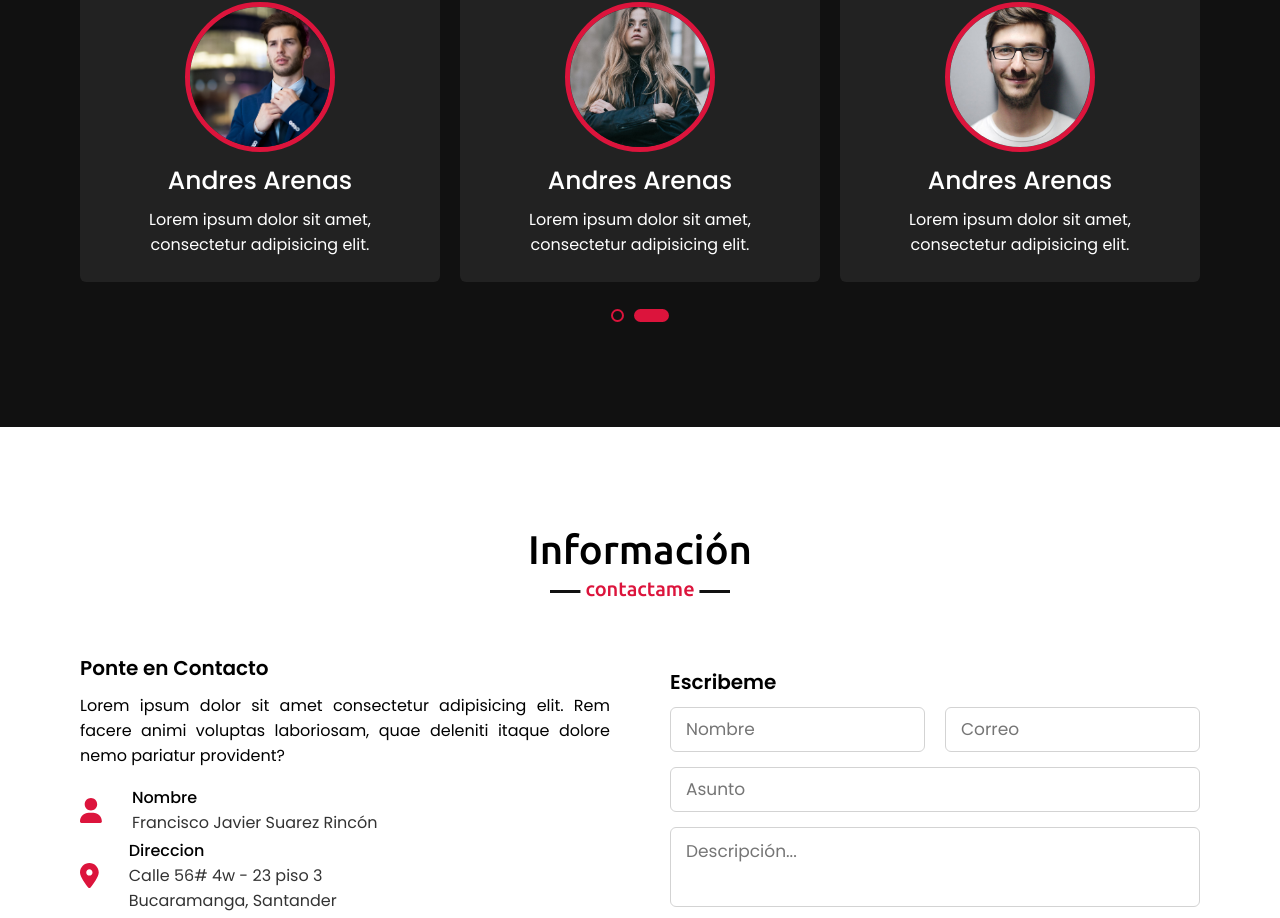
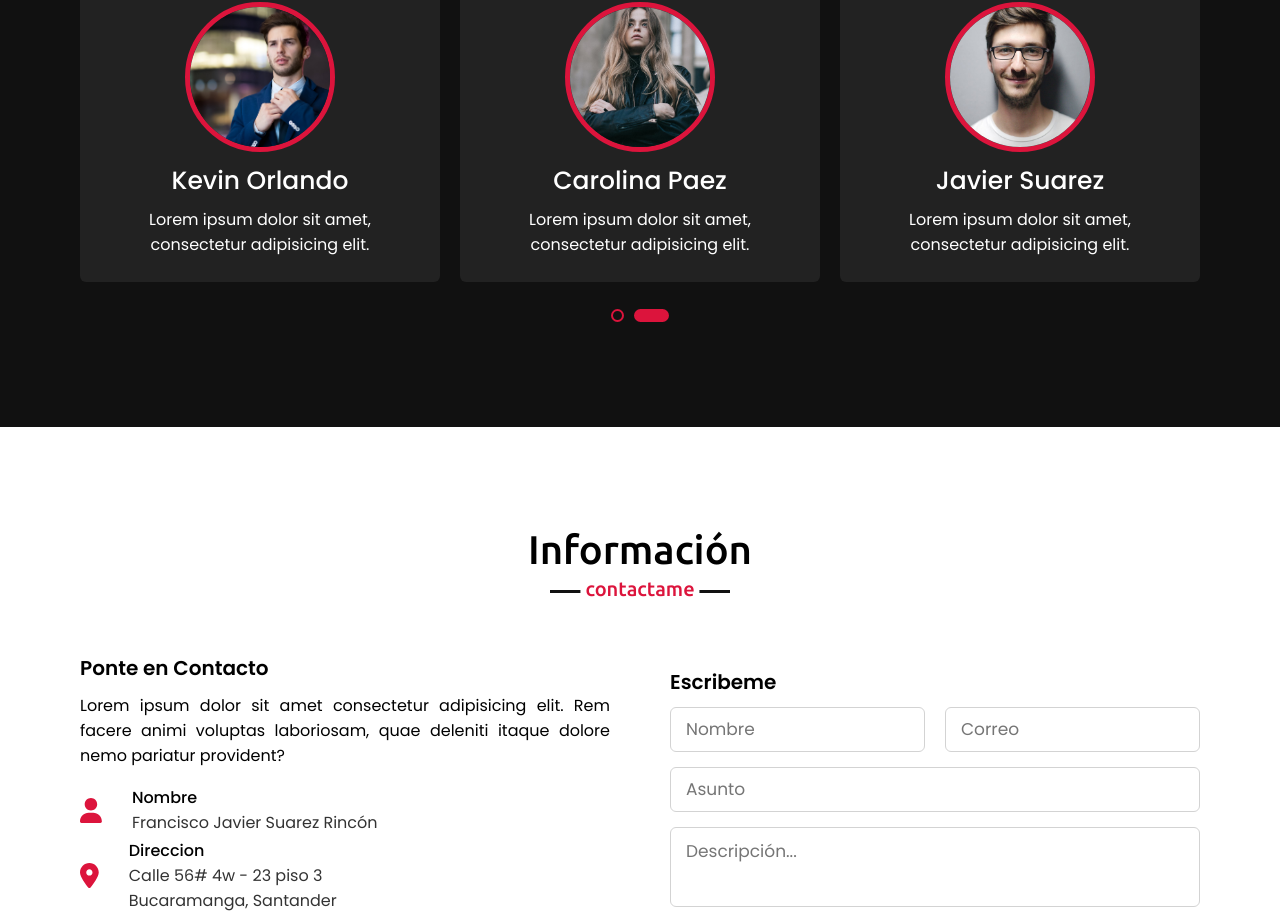
Before and after one commit to JavierSuarez01/Proyecto_Final, a plain HTML site: page index.html in a window 1280 px wide. Shown: the part 3047-3965 px from the top of the page. Drawn offline with nearby package versions, Linux system fonts and the light colour scheme.

Commit message:
AvanceProyectoFinal

```diff
--- a/index.html
+++ b/index.html
@@ -158,7 +158,7 @@
                 <div class="card">
                     <div class="box">
                         <img src="portfolio-images/profile-1.jpeg" alt="">
-                        <div class="text">Andres Arenas</div>
+                        <div class="text">Javier Suarez</div>
                         <p>Lorem ipsum dolor sit amet, consectetur adipisicing elit.</p>
                     </div>
                 </div>
@@ -172,21 +172,21 @@
                 <div class="card">
                     <div class="box">
                         <img src="portfolio-images/profile-3.jpeg" alt="">
-                        <div class="text">Andres Arenas</div>
+                        <div class="text">Margie Rueda</div>
                         <p>Lorem ipsum dolor sit amet, consectetur adipisicing elit.</p>
                     </div>
                 </div>
                 <div class="card">
                     <div class="box">
                         <img src="portfolio-images/profile-4.jpeg" alt="">
-                        <div class="text">Andres Arenas</div>
+                        <div class="text">Kevin Orlando</div>
                         <p>Lorem ipsum dolor sit amet, consectetur adipisicing elit.</p>
                     </div>
                 </div>
                 <div class="card">
                     <div class="box">
                         <img src="portfolio-images/profile-5.jpeg" alt="">
-                        <div class="text">Andres Arenas</div>
+                        <div class="text">Carolina Paez</div>
                         <p>Lorem ipsum dolor sit amet, consectetur adipisicing elit.</p>
                     </div>
                 </div>
```
